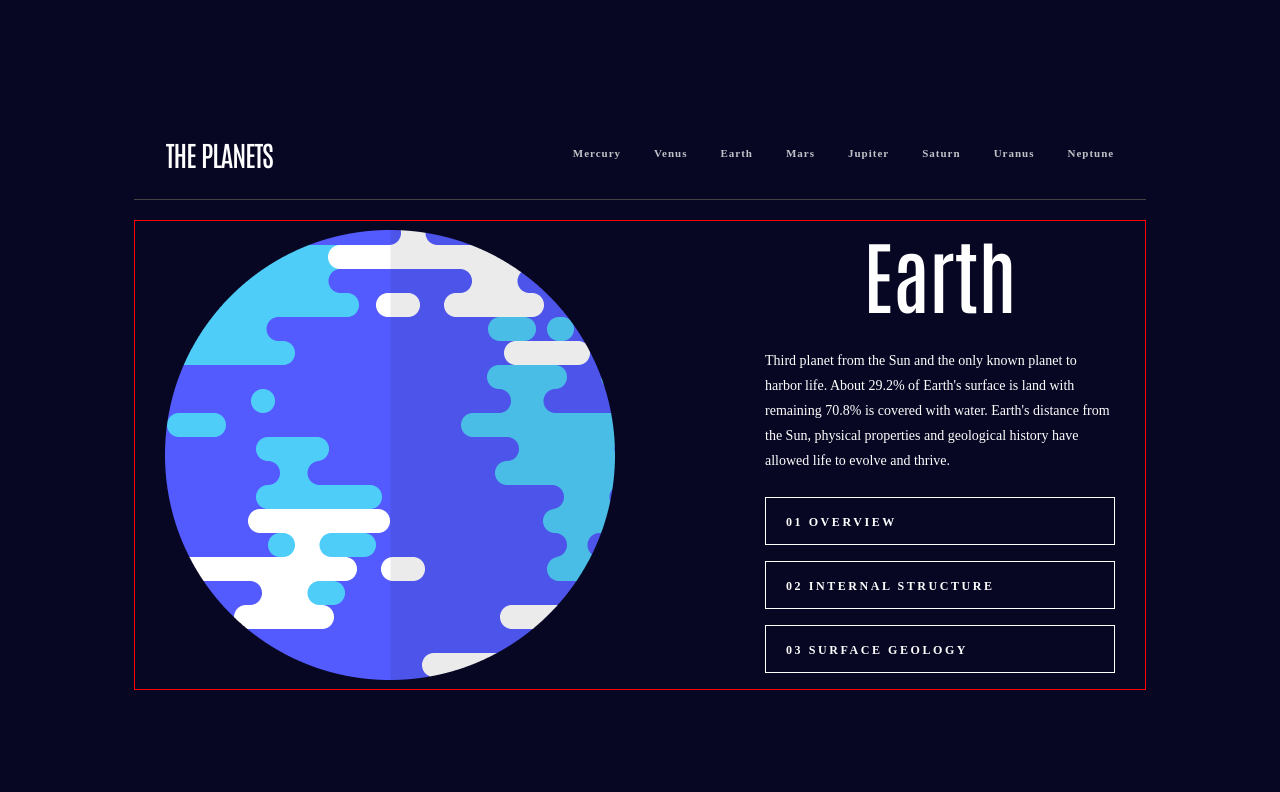
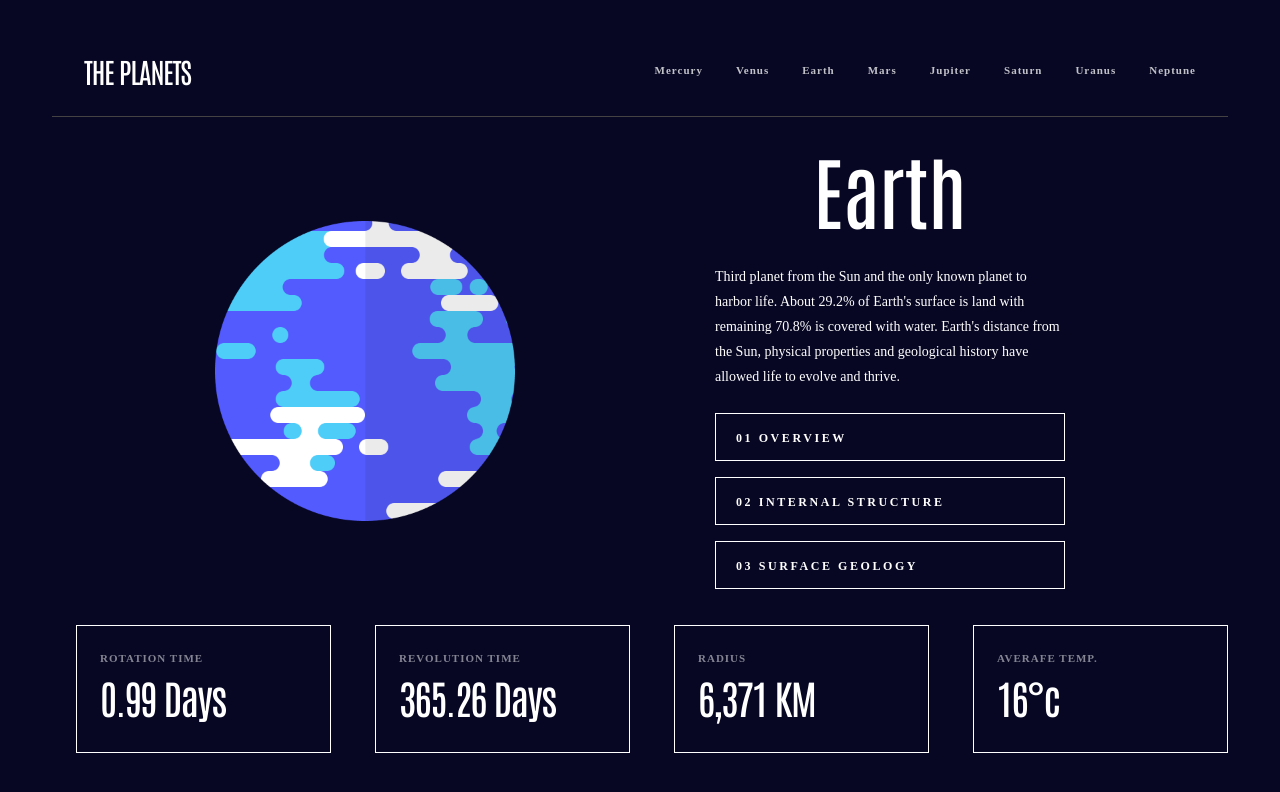
Before and after one commit to beqatsk/planets-fact-site, a React (Vite) app: page /Earth in a window 1280 px wide. Shown: the top 792 px of the page. Built offline with nearby package versions, Linux system fonts and the light colour scheme.

Commit message:
add planets infocardwrapper component

```diff
--- a/src/components/Header.tsx
+++ b/src/components/Header.tsx
@@ -26,7 +26,7 @@ const HeaderDiv = styled.div`
   display: flex;
   justify-content: space-between;
   align-items: center;
-  gap: 300px;
+  flex-wrap: wrap;
   border-bottom: 1px solid #444242;
 `;
 const Headericon = styled.h2`
--- a/src/components/Planet.tsx
+++ b/src/components/Planet.tsx
@@ -3,13 +3,23 @@ import styled from "styled-components";
 import { useParams } from "react-router";
 
 export default function Planet() {
+  //   const results = [
+  //     "ROTATION TIME",
+  //     "REVOLUTION TIME",
+  //     "RADIUS",
+  //     "AVERAFE TEMP.",
+  //   ];
   const params = useParams();
   const planetName = params.planet;
   const planetObj = data.find((item) => item.name === planetName);
   return (
     <>
       <Container>
-        <img src={planetObj?.images.planet} alt="" />
+        <img
+          src={planetObj?.images.planet}
+          alt="planets"
+          style={{ width: "300px", height: "300px" }}
+        />
 
         <ConatinerSide>
           <PlanetName>{planetObj?.name}</PlanetName>
@@ -19,6 +29,24 @@ export default function Planet() {
           <PlanetContent> 03 SURFACE GEOLOGY</PlanetContent>
         </ConatinerSide>
       </Container>
+      <InfoCardWrapper>
+        <InfoCard>
+          <RotationTime>ROTATION TIME</RotationTime>
+          <RotationResult>{planetObj?.rotation}</RotationResult>
+        </InfoCard>
+        <InfoCard>
+          <RotationTime>REVOLUTION TIME</RotationTime>
+          <RotationResult>{planetObj?.revolution}</RotationResult>
+        </InfoCard>
+        <InfoCard>
+          <RotationTime>RADIUS</RotationTime>
+          <RotationResult>{planetObj?.radius}</RotationResult>
+        </InfoCard>
+        <InfoCard>
+          <RotationTime>AVERAFE TEMP.</RotationTime>
+          <RotationResult>{planetObj?.temperature}</RotationResult>
+        </InfoCard>
+      </InfoCardWrapper>
     </>
   );
 }
@@ -26,19 +54,12 @@ const Container = styled.div`
   width: 100%;
   margin-top: 20px;
 
-  border: 1px solid red;
   display: flex;
   justify-content: center;
   align-items: center;
-  gap: 150px;
+  flex-wrap: wrap;
+  gap: 200px;
 `;
-// const PlanetImage = styled.div`
-//   width: 290px;
-//   height: 290px;
-//   background-image: url(/images/Mercury.png);
-//   background-position: center;
-//   background-size: cover;
-// `;
 const ConatinerSide = styled.div`
   display: flex;
   flex-direction: column;
@@ -75,3 +96,39 @@ const PlanetContent = styled.div`
   border: solid 1px white;
   cursor: pointer;
 `;
+const InfoCardWrapper = styled.div`
+  display: flex;
+  justify-content: center;
+  flex-wrap: wrap;
+  gap: 20px;
+`;
+const InfoCard = styled.div`
+  width: 255px;
+  height: 128px;
+  margin: 20px 0 20px 24px;
+  padding: 20px 10px 17px 23px;
+  border: solid 1px white;
+`;
+const RotationTime = styled.h3`
+  font-family: Spartan;
+  font-size: 11px;
+  opacity: 0.5;
+  font-weight: bold;
+  font-stretch: normal;
+  font-style: normal;
+  line-height: 2.27;
+  letter-spacing: 1px;
+  text-align: left;
+  color: #ffffff;
+`;
+const RotationResult = styled.h1`
+  font-family: Antonio;
+  font-size: 40px;
+  font-weight: 500;
+  font-stretch: normal;
+  font-style: normal;
+  line-height: normal;
+  letter-spacing: -1.5px;
+  text-align: left;
+  color: white;
+`;
```
Also changed, not shown: public/images/Mercure-part.png (added).
